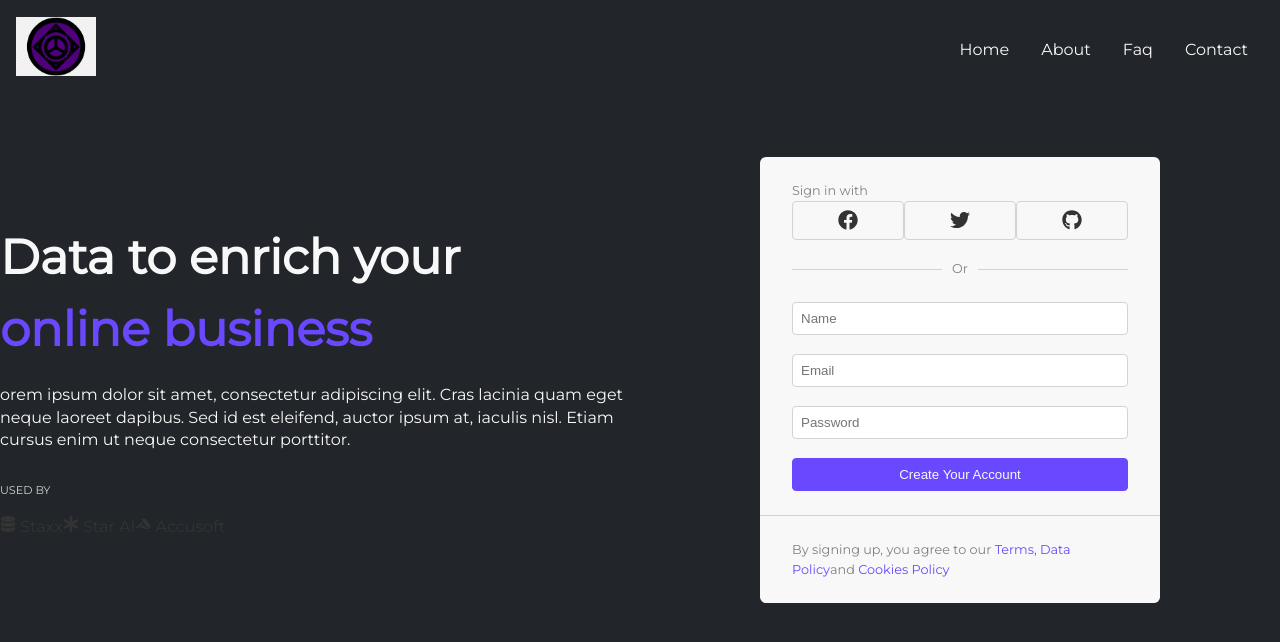
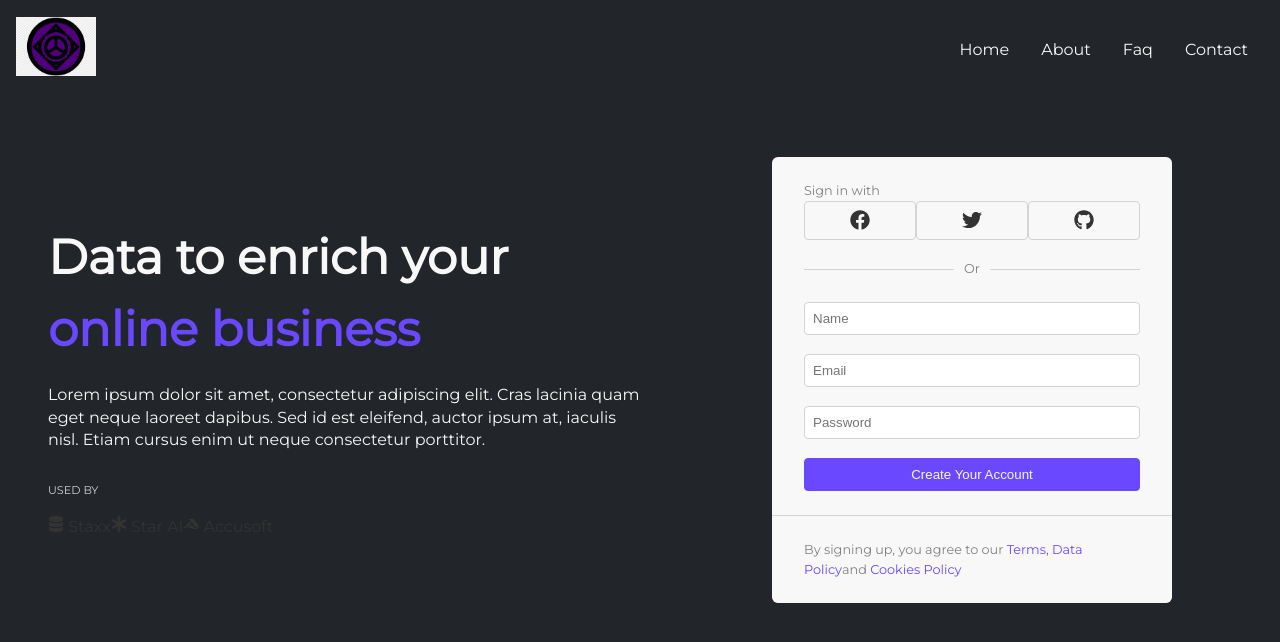
Before and after one commit to traviswilliams997/navbar-react, a React (Create React App) app: page / in a window 1280 px wide. Shown: the top 642 px of the page. Built offline with nearby package versions, Linux system fonts and the light colour scheme.

Commit message:
Edit hero component

```diff
--- a/src/components/Hero.css
+++ b/src/components/Hero.css
@@ -14,6 +14,7 @@
 .hero .content {
     display: grid;
     grid-template-columns:  repeat(2, 1fr);
+    margin-left: 3rem;
 }
 
 .col-1 {
--- a/src/components/Hero.js
+++ b/src/components/Hero.js
@@ -11,7 +11,7 @@ const Hero = () => {
                         <h1> Data to enrich your</h1>
                         <h1><span className="primary-color"> online business</span></h1>
                         <p>
-                        orem ipsum dolor sit amet, consectetur adipiscing elit. Cras lacinia
+                        Lorem ipsum dolor sit amet, consectetur adipiscing elit. Cras lacinia
                          quam eget neque laoreet dapibus. Sed id est eleifend, auctor ipsum at,
                          iaculis nisl. Etiam cursus enim ut neque consectetur porttitor.
                         </p>
```
